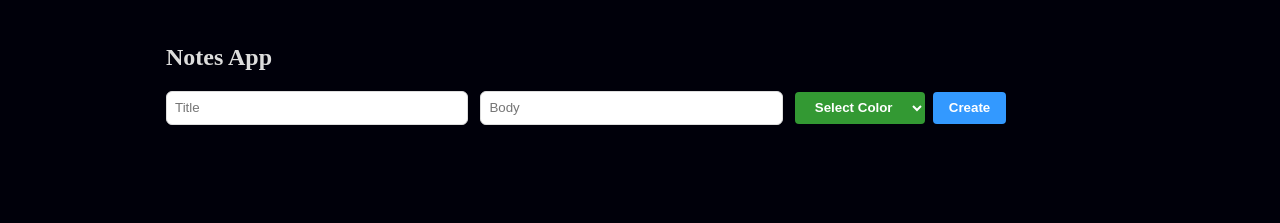
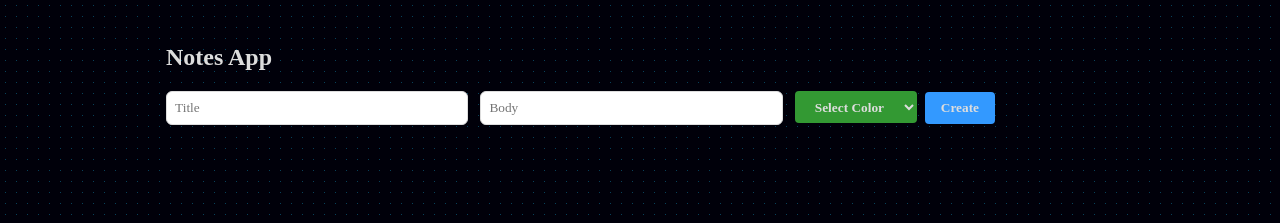
Before and after one commit to abphilip-resources/WB-Netlify-1, a plain HTML site: page index.html in a window 1280 px wide. Shown: the top 223 px of the page. Drawn offline with Linux system fonts and the light colour scheme.

Commit message:
programs

```diff
--- a/index.css
+++ b/index.css
@@ -26,6 +26,7 @@ input {
 	margin-bottom: 16px;
 	margin-right: 8px;
 	width: 30%;
+	font-family: 'Gilroy'
 }
 button, select {
 	height: 32px;
@@ -33,9 +34,10 @@ button, select {
 	outline: none;
 	border: none;
 	border-radius: 4px;
+	padding: 4px 16px;
+	color: #DDDDDD;
+	font-family: 'Gilroy';
 	font-weight: bold;
-	padding: 4px 16px;
-	color: #FFFFFF;
 }
 .add {
 	background: #3399FF;
@@ -48,8 +50,9 @@ button, select {
 }
 body {
 	background-color: #00000A;
-	background-image: radial-gradient(#1ac3f750 0.5px, #00000A 0.5px);
-	background-size: 12px 12px;
+	background-image: radial-gradient(#1AC3F755 0.7px, #00000A 0.7px);
+	background-size: 11px 11px;
+	font-family: 'Gilroy';
 }
 h2 {
 	color: #DDDDDD;
```
